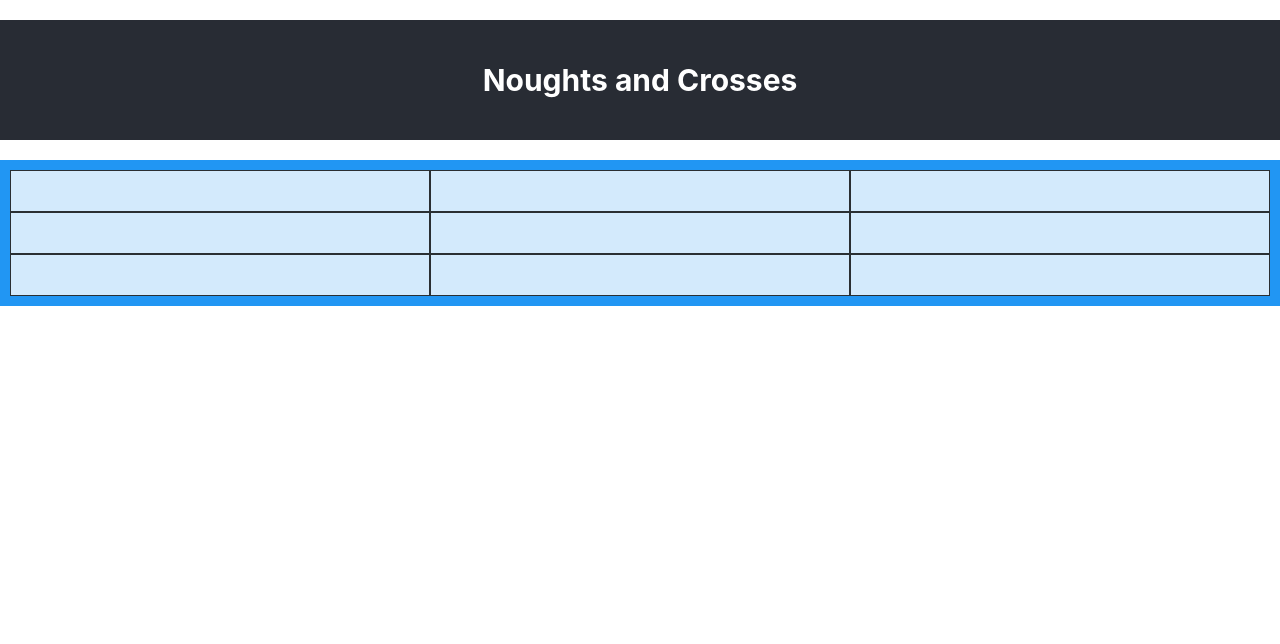
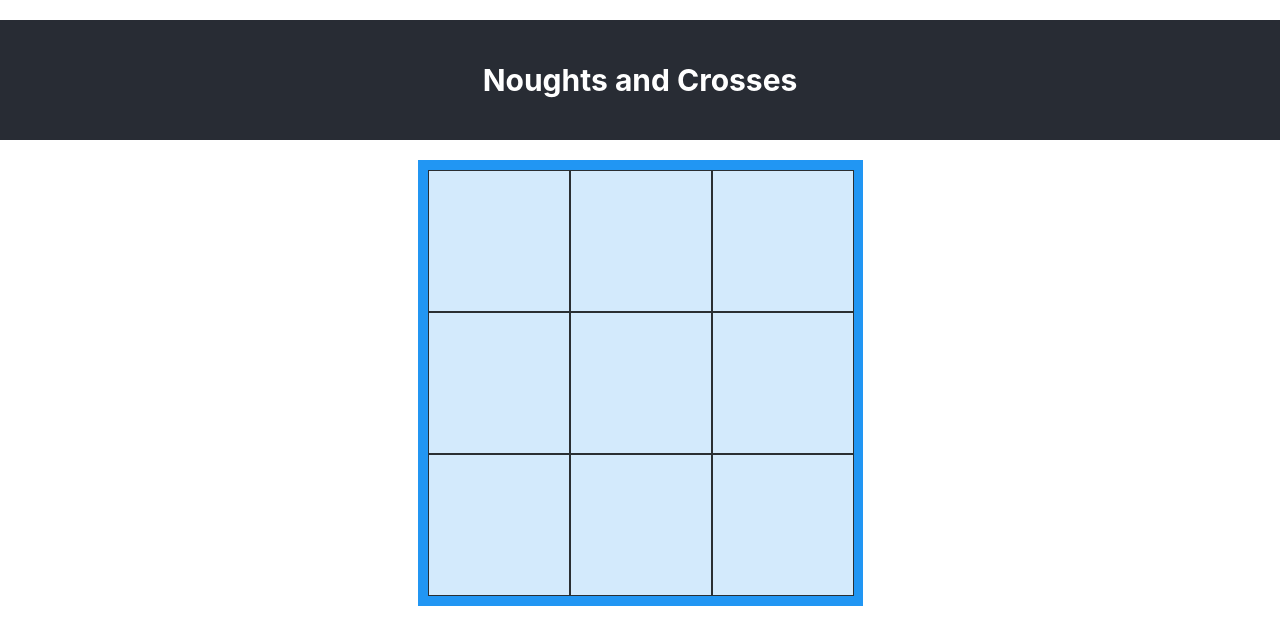
Before and after one commit to AVSheard/noughts-and-crosses, a React (Create React App) app: page / in a window 1280 px wide. Shown: the top 644 px of the page. Built offline with nearby package versions, Linux system fonts and the light colour scheme.

Commit message:
repositioned items on page and added a new game button that refreshes the page when clicked

```diff
--- a/src/App.css
+++ b/src/App.css
@@ -46,16 +46,32 @@
 	grid-template-rows: repeat(3, 1fr);
 	background-color: #2196f3;
 	padding: 10px;
+	width: 425px;
+	text-align: center;
+	flex: auto;
+	margin-left: auto;
+	margin-right: auto;
 }
 
 .grid-item {
 	background-color: rgba(255, 255, 255, 0.8);
 	border: 1px solid rgba(0, 0, 0, 0.8);
 	padding: 20px;
-	font-size: 30px;
+	font-size: 60px;
+	height: 100px;
+	width: 100px;
 	text-align: center;
 }
 
 .win {
 	color: greenyellow;
 }
+
+.finalMessage {
+	text-align: center;
+}
+
+.box {
+	display: grid;
+	grid-template-columns: repeat(3, 1fr);
+}
--- a/src/components/Reset.jsx
+++ b/src/components/Reset.jsx
@@ -8,11 +8,16 @@ export default observer(
 	class Reset extends Component {
 		render() {
 			return (
-				<>
+				<div className="finalMessage">
 					{!endOfGameInfo.inPlay && (
-						<div>{endOfGameInfo.winner} have won the game!</div>
+						<>
+							{endOfGameInfo.winner} have won the game!
+							<form>
+								<button>New Game</button>
+							</form>
+						</>
 					)}
-				</>
+				</div>
 			);
 		}
 	}
```
